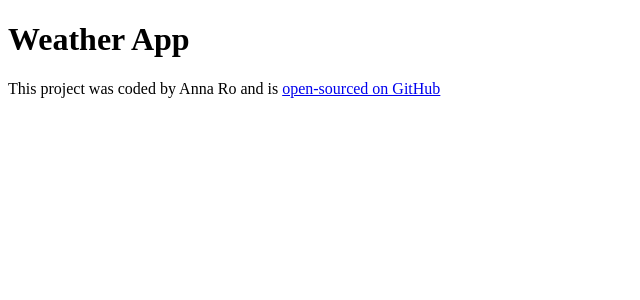
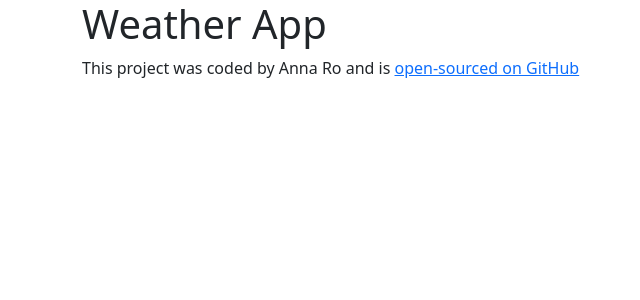
Before and after one commit to Anna-R0/weather-app2024, a React (Create React App) app: page / in a window 1280 px wide. Shown: the top 300 px of the page, without its empty margins (0-640 px from the left). Built offline with nearby package versions, Linux system fonts and the light colour scheme.

Commit message:
Added BS
Added BS

```diff
--- a/package.json
+++ b/package.json
@@ -6,6 +6,7 @@
     "@testing-library/jest-dom": "^5.17.0",
     "@testing-library/react": "^13.4.0",
     "@testing-library/user-event": "^13.5.0",
+    "bootstrap": "^5.3.3",
     "react": "^18.3.1",
     "react-dom": "^18.3.1",
     "react-scripts": "5.0.1",
--- a/src/App.js
+++ b/src/App.js
@@ -4,10 +4,14 @@ import './App.css';
 export default function App() {
   return (
     <div className="App">
+      <div className="container">
+
+
      <h1>Weather App </h1>
      <footer>
       This project was coded by Anna Ro and is <a href= "https://github.com/Anna-R0/weather-app2024" target="_blank">open-sourced on GitHub</a>
      </footer>
     </div>
+    </div>
   );
 }
--- a/src/index.js
+++ b/src/index.js
@@ -1,6 +1,7 @@
 import React from 'react';
 import ReactDOM from 'react-dom/client';
 import './index.css';
+import 'bootstrap/dist/css/bootstrap.css'
 import App from './App';
 import reportWebVitals from './reportWebVitals';
 
```
Also changed, not shown: 1 other file (tests, documents, lock files or other folders).
